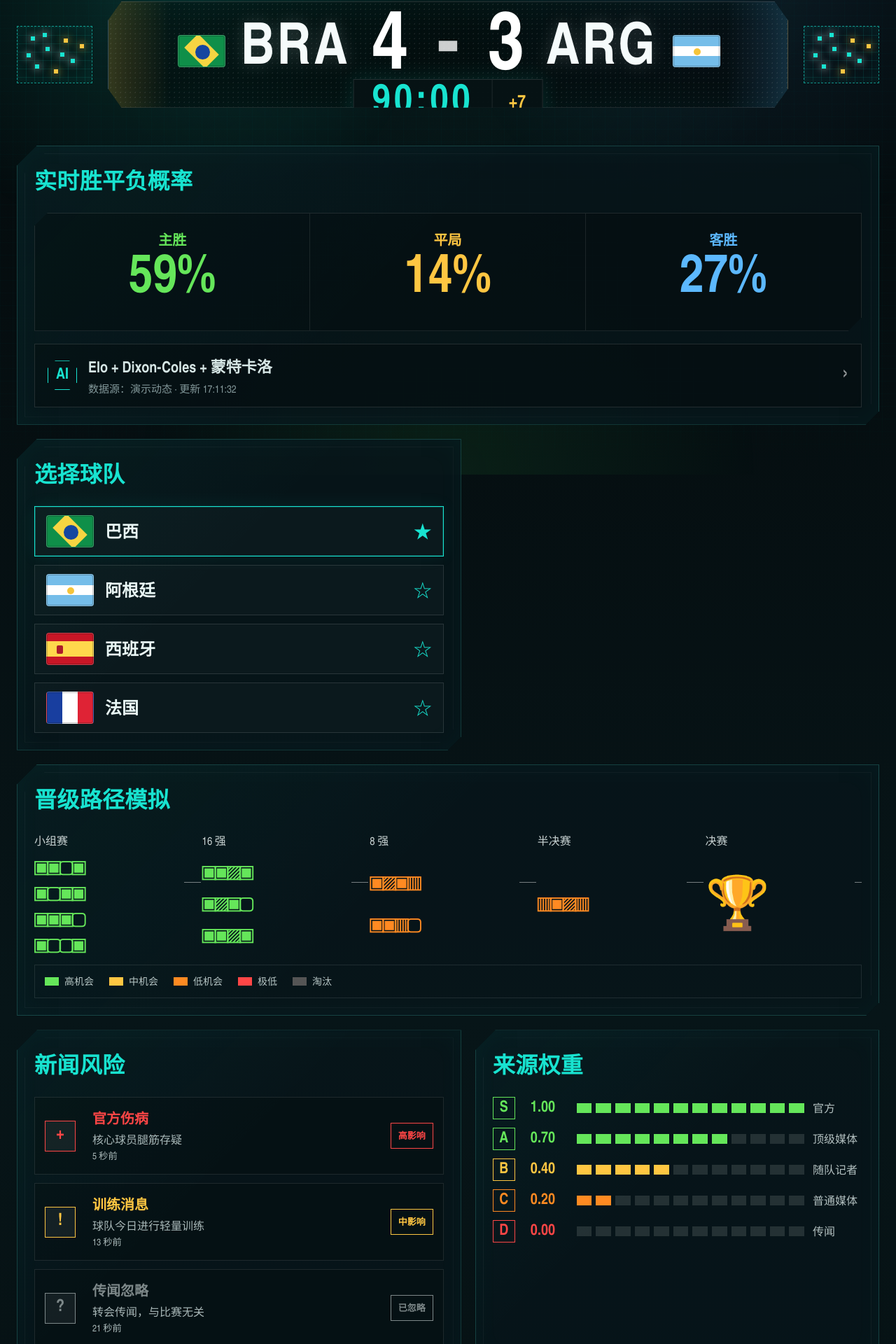
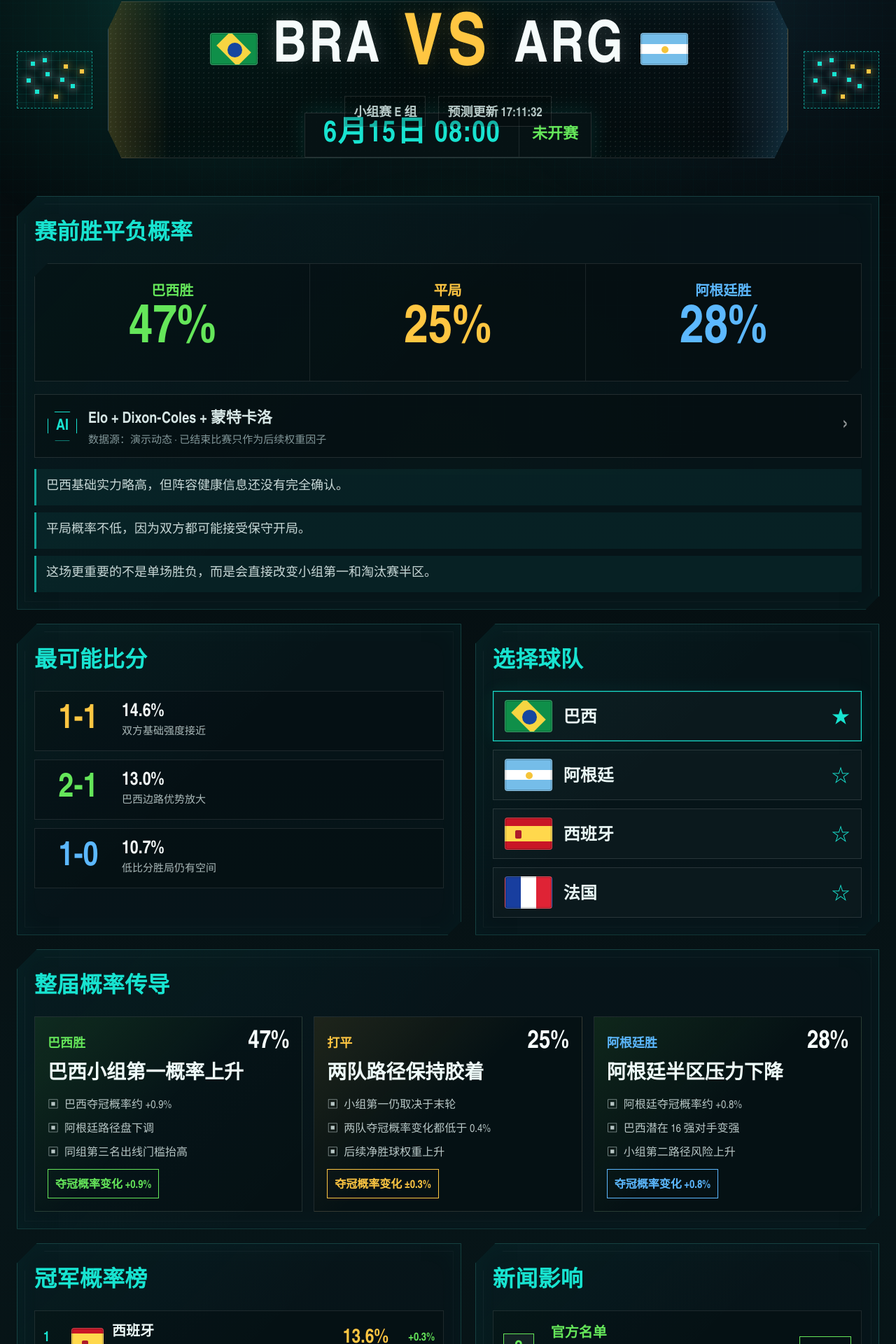
Before and after one commit to skyrim0624/world-cup-prediction-system, a React (Vite) app: page / in a window 1280 px wide. Shown: the part 122-2042 px from the top of the page at 70% size. Built offline with nearby package versions, Linux system fonts and the light colour scheme; no server answers.

Commit message:
feat: refocus forecast console on prematch predictions

```diff
--- a/src/App.tsx
+++ b/src/App.tsx
@@ -7,9 +7,14 @@ type Team = {
   key: TeamKey;
   name: string;
   code: string;
-  score?: number;
-  favorite?: boolean;
   factors: Record<string, number>;
+  tournament: {
+    champion: number;
+    final: number;
+    semifinal: number;
+    quarterfinal: number;
+    change: number;
+  };
 };
 
 type DragState = {
@@ -28,15 +33,35 @@ type NewsItem = {
   time: string;
 };
 
-type LivePrediction = {
-  scoreHome: number;
-  scoreAway: number;
-  minute: string;
-  addedTime: number;
+type ScoreOutcome = {
+  score: string;
+  probability: number;
+  note: string;
+  tone: Tone;
+};
+
+type ScenarioImpact = {
+  label: string;
+  probability: number;
+  title: string;
+  details: string[];
+  championShift: string;
+  tone: Tone;
+};
+
+type MatchPrediction = {
+  stage: string;
+  kickoff: string;
+  status: string;
+  homeTeam: TeamKey;
+  awayTeam: TeamKey;
   homeWin: number;
   draw: number;
   awayWin: number;
   updatedAt: string;
+  scoreOutcomes: ScoreOutcome[];
+  scenarioImpacts: ScenarioImpact[];
+  analysis: string[];
   newsItems: NewsItem[];
 };
 
@@ -45,28 +70,29 @@ const teams: Team[] = [
     key: "brazil",
     name: "巴西",
     code: "BRA",
-    score: 4,
-    favorite: true,
     factors: { overall: 88, attack: 90, defense: 82, goalkeeper: 85, path: 76, squad: 84 },
+    tournament: { champion: 12.8, final: 25.4, semifinal: 41.2, quarterfinal: 63.8, change: 0.7 },
   },
   {
     key: "argentina",
     name: "阿根廷",
     code: "ARG",
-    score: 3,
     factors: { overall: 86, attack: 87, defense: 81, goalkeeper: 83, path: 72, squad: 82 },
+    tournament: { champion: 10.9, final: 22.6, semifinal: 38.4, quarterfinal: 60.1, change: -0.4 },
   },
   {
     key: "spain",
     name: "西班牙",
     code: "ESP",
     factors: { overall: 91, attack: 88, defense: 86, goalkeeper: 84, path: 79, squad: 87 },
+    tournament: { champion: 13.6, final: 26.1, semifinal: 43.7, quarterfinal: 66.4, change: 0.3 },
   },
   {
     key: "france",
     name: "法国",
     code: "FRA",
     factors: { overall: 90, attack: 89, defense: 87, goalkeeper: 86, path: 74, squad: 89 },
+    tournament: { champion: 13.1, final: 25.9, semifinal: 42.5, quarterfinal: 64.9, change: -0.2 },
   },
 ];
 
@@ -89,26 +115,26 @@ const weightFactors = [
   { label: "战术克制", value: 6, note: "高压 / 低位 / 反击适配" },
   { label: "定位球门将", value: 5, note: "定位球 / 点球 / 门将" },
   { label: "旅程气候", value: 3, note: "飞行 / 时区 / 高温高原" },
-  { label: "市场舆论", value: 2, note: "赔率热度 / 媒体偏差" },
+  { label: "市场舆论", value: 2, note: "市场热度 / 媒体偏差" },
 ];
 
 const modelLayers = [
   {
     layer: "一层模型",
-    title: "底层概率引擎",
-    points: ["Elo 实力评分", "Dixon-Coles 单场比分", "50,000 次蒙特卡洛"],
-    metric: "基础概率",
+    title: "赛前概率引擎",
+    points: ["Elo 实力评分", "Dixon-Coles 比分分布", "50,000 次蒙特卡洛"],
+    metric: "单场概率",
   },
   {
     layer: "二层模型",
-    title: "事件与新闻修正",
-    points: ["赛果锁定", "伤病停赛", "来源权威等级"],
-    metric: "短期修正",
+    title: "事件与赛果修正",
+    points: ["已完赛锁定", "伤病停赛", "来源权威等级"],
+    metric: "动态权重",
   },
   {
     layer: "三层模型",
-    title: "产品解释盘面",
-    points: ["实力盘", "状态盘", "路径盘", "人员盘 / 边际盘"],
+    title: "整届路径传导",
+    points: ["小组名次", "淘汰赛路径", "晋级 / 夺冠概率"],
     metric: "用户解释",
   },
 ];
@@ -122,27 +148,64 @@ const sourceWeights = [
 ];
 
 const fallbackNewsItems: NewsItem[] = [
-  { title: "官方伤病", detail: "核心球员腿筋存疑", impact: "高影响", tone: "red", time: "1 小时前" },
-  { title: "训练消息", detail: "球队今日进行轻量训练", impact: "中影响", tone: "gold", time: "3 小时前" },
-  { title: "传闻忽略", detail: "转会传闻，与比赛无关", impact: "已忽略", tone: "muted", time: "5 小时前" },
+  { title: "官方名单", detail: "两队暂无新增停赛，核心阵容可用", impact: "可入模型", tone: "green", time: "1 小时前" },
+  { title: "训练信息", detail: "巴西边路主力单独训练，出场仍待确认", impact: "轻微修正", tone: "gold", time: "3 小时前" },
+  { title: "社媒传闻", detail: "未证实更衣室消息，不改变概率", impact: "已忽略", tone: "muted", time: "5 小时前" },
 ];
 
-function buildFallbackPrediction(tick: number): LivePrediction {
+function buildFallbackPrediction(tick: number): MatchPrediction {
   const homeDrift = [0, 1, -1, 2, 0, -2][tick % 6];
   const drawDrift = [0, -1, 1, -1, 0, 1][tick % 6];
-  const homeWin = 58 + homeDrift;
-  const draw = 15 + drawDrift;
+  const homeWin = 46 + homeDrift;
+  const draw = 26 + drawDrift;
   const awayWin = 100 - homeWin - draw;
 
   return {
-    scoreHome: 4,
-    scoreAway: 3,
-    minute: "90:00",
-    addedTime: 6 + (tick % 2),
+    stage: "小组赛 E 组",
+    kickoff: "6月15日 08:00",
+    status: "未开赛",
+    homeTeam: "brazil",
+    awayTeam: "argentina",
     homeWin,
     draw,
     awayWin,
     updatedAt: new Date().toISOString(),
+    scoreOutcomes: [
+      { score: "1-1", probability: 14.6, note: "双方基础强度接近", tone: "gold" },
+      { score: "2-1", probability: 12.8 + homeDrift * 0.2, note: "巴西边路优势放大", tone: "green" },
+      { score: "1-0", probability: 10.7, note: "低比分胜局仍有空间", tone: "blue" },
+    ],
+    scenarioImpacts: [
+      {
+        label: "巴西胜",
+        probability: homeWin,
+        title: "巴西小组第一概率上升",
+        details: ["巴西夺冠概率约 +0.9%", "阿根廷路径盘下调", "同组第三名出线门槛抬高"],
+        championShift: "+0.9%",
+        tone: "green",
+      },
+      {
+        label: "打平",
+        probability: draw,
+        title: "两队路径保持胶着",
+        details: ["小组第一仍取决于末轮", "两队夺冠概率变化都低于 0.4%", "后续净胜球权重上升"],
+        championShift: "±0.3%",
+        tone: "gold",
+      },
+      {
+        label: "阿根廷胜",
+        probability: awayWin,
+        title: "阿根廷半区压力下降",
+        details: ["阿根廷夺冠概率约 +0.8%", "巴西潜在 16 强对手变强", "小组第二路径风险上升"],
+        championShift: "+0.8%",
+        tone: "blue",
+      },
+    ],
+    analysis: [
+      "巴西基础实力略高，但阵容健康信息还没有完全确认。",
+      "平局概率不低，因为双方都可能接受保守开局。",
+      "这场更重要的不是单场胜负，而是会直接改变小组第一和淘汰赛半区。",
+    ],
     newsItems: fallbackNewsItems.map((item, index) => ({
       ...item,
       time: tick === 0 ? item.time : `${Math.max(1, tick * 5 + index * 8)} 秒前`,
@@ -156,29 +219,36 @@ function formatUpdateTime(value: string) {
   return date.toLocaleTimeString("zh-CN", { hour: "2-digit", minute: "2-digit", second: "2-digit", hour12: false });
 }
 
+function formatSignedPercent(value: number) {
+  return `${value > 0 ? "+" : ""}${value.toFixed(1)}%`;
+}
+
 function App() {
   const [selectedTeam, setSelectedTeam] = useState<TeamKey>("brazil");
   const [layoutUnlocked, setLayoutUnlocked] = useState(false);
   const [positions, setPositions] = useState<Record<string, { x: number; y: number }>>({});
-  const [liveTick, setLiveTick] = useState(0);
-  const [apiPrediction, setApiPrediction] = useState<LivePrediction | null>(null);
+  const [forecastTick, setForecastTick] = useState(0);
+  const [apiPrediction, setApiPrediction] = useState<MatchPrediction | null>(null);
   const [dataMode, setDataMode] = useState<"api" | "demo">("demo");
   const dragRef = useRef<DragState | null>(null);
   const lastTapRef = useRef(0);
 
   const selected = useMemo(() => teams.find((team) => team.key === selectedTeam) ?? teams[0], [selectedTeam]);
-  const fallbackPrediction = useMemo(() => buildFallbackPrediction(liveTick), [liveTick]);
-  const livePrediction = apiPrediction ?? fallbackPrediction;
+  const fallbackPrediction = useMemo(() => buildFallbackPrediction(forecastTick), [forecastTick]);
+  const matchPrediction = apiPrediction ?? fallbackPrediction;
+  const homeTeam = teams.find((team) => team.key === matchPrediction.homeTeam) ?? teams[0];
+  const awayTeam = teams.find((team) => team.key === matchPrediction.awayTeam) ?? teams[1];
   const dataModeLabel = dataMode === "api" ? "真实接口" : "演示动态";
+  const championBoard = [...teams].sort((left, right) => right.tournament.champion - left.tournament.champion);
 
   useEffect(() => {
     let active = true;
 
     async function loadPrediction() {
       try {
-        const response = await fetch("/api/live-prediction", { cache: "no-store" });
+        const response = await fetch("/api/match-prediction", { cache: "no-store" });
         if (!response.ok) throw new Error(`预测接口返回 ${response.status}`);
-        const data = (await response.json()) as LivePrediction;
+        const data = (await response.json()) as MatchPrediction;
         if (!active) return;
         setApiPrediction(data);
         setDataMode("api");
@@ -191,7 +261,7 @@ function App() {
 
     loadPrediction();
     const timer = window.setInterval(() => {
-      setLiveTick((value) => value + 1);
+      setForecastTick((value) => value + 1);
       loadPrediction();
     }, 5000);
 
@@ -265,23 +335,25 @@ function App() {
         </button>
       </header>
 
-      <section className="scoreboard" aria-label="比赛记分牌">
+      <section className="scoreboard" aria-label="未开赛对阵预测">
         <MiniPitch side="left" />
-        <div className="score-strip">
+        <div className="score-strip match-strip">
           <div className="score-team home-team">
-            <TeamFlag team="brazil" />
-            <span className="team-code">BRA</span>
+            <TeamFlag team={homeTeam.key} />
+            <span className="team-code">{homeTeam.code}</span>
           </div>
-          <strong className="score-value">{livePrediction.scoreHome}</strong>
-          <span className="score-separator">-</span>
-          <strong className="score-value">{livePrediction.scoreAway}</strong>
+          <strong className="versus-mark">VS</strong>
           <div className="score-team away-team">
-            <span className="team-code">ARG</span>
-            <TeamFlag team="argentina" />
+            <span className="team-code">{awayTeam.code}</span>
+            <TeamFlag team={awayTeam.key} />
           </div>
-          <div className="match-clock">
-            <span>{livePrediction.minute}</span>
-            <em>+{livePrediction.addedTime}</em>
+          <div className="match-clock forecast-clock">
+            <span>{matchPrediction.kickoff}</span>
+            <em>{matchPrediction.status}</em>
+          </div>
+          <div className="match-meta">
+            <span>{matchPrediction.stage}</span>
+            <b>预测更新 {formatUpdateTime(matchPrediction.updatedAt)}</b>
           </div>
         </div>
         <MiniPitch side="right" />
@@ -289,29 +361,56 @@ function App() {
 
       <div className="module-grid">
         <DraggablePanel
-          id="win"
+          id="match"
           className="wide"
-          title="实时胜平负概率"
-          position={positions.win}
+          title="赛前胜平负概率"
+          position={positions.match}
           layoutUnlocked={layoutUnlocked}
           onPointerDown={startDrag}
           onPointerMove={moveDrag}
           onPointerUp={endDrag}
         >
           <div className="probability-row">
-            <Probability label="主胜" value={livePrediction.homeWin} tone="green" />
-            <Probability label="平局" value={livePrediction.draw} tone="gold" />
-            <Probability label="客胜" value={livePrediction.awayWin} tone="blue" />
+            <Probability label={`${homeTeam.name}胜`} value={matchPrediction.homeWin} tone="green" />
+            <Probability label="平局" value={matchPrediction.draw} tone="gold" />
+            <Probability label={`${awayTeam.name}胜`} value={matchPrediction.awayWin} tone="blue" />
           </div>
           <div className="engine-line">
             <span className="ai-badge">AI</span>
             <span className="engine-copy">
               <strong>Elo + Dixon-Coles + 蒙特卡洛</strong>
               <small>
-                数据源：{dataModeLabel} · 更新 {formatUpdateTime(livePrediction.updatedAt)}
+                数据源：{dataModeLabel} · 已结束比赛只作为后续权重因子
               </small>
             </span>
             <span className="chevron">›</span>
+          </div>
+          <div className="analysis-list">
+            {matchPrediction.analysis.map((item) => (
+              <p key={item}>{item}</p>
+            ))}
+          </div>
+        </DraggablePanel>
+
+        <DraggablePanel
+          id="scores"
+          title="最可能比分"
+          position={positions.scores}
+          layoutUnlocked={layoutUnlocked}
+          onPointerDown={startDrag}
+          onPointerMove={moveDrag}
+          onPointerUp={endDrag}
+        >
+          <div className="score-outcome-list">
+            {matchPrediction.scoreOutcomes.map((outcome) => (
+              <article className={`score-outcome ${outcome.tone}`} key={outcome.score}>
+                <strong>{outcome.score}</strong>
+                <div>
+                  <b>{outcome.probability.toFixed(1)}%</b>
+                  <span>{outcome.note}</span>
+                </div>
+              </article>
+            ))}
           </div>
         </DraggablePanel>
 
@@ -340,21 +439,33 @@ function App() {
         </DraggablePanel>
 
         <DraggablePanel
-          id="path"
+          id="impact"
           className="wide"
-          title="晋级路径模拟"
-          position={positions.path}
+          title="整届概率传导"
+          position={positions.impact}
           layoutUnlocked={layoutUnlocked}
           onPointerDown={startDrag}
           onPointerMove={moveDrag}
           onPointerUp={endDrag}
         >
-          <PathSimulation />
+          <ScenarioImpactList scenarios={matchPrediction.scenarioImpacts} />
+        </DraggablePanel>
+
+        <DraggablePanel
+          id="champion"
+          title="冠军概率榜"
+          position={positions.champion}
+          layoutUnlocked={layoutUnlocked}
+          onPointerDown={startDrag}
+          onPointerMove={moveDrag}
+          onPointerUp={endDrag}
+        >
+          <ChampionBoard teams={championBoard} />
         </DraggablePanel>
 
         <DraggablePanel
           id="news"
-          title="新闻风险"
+          title="新闻影响"
           position={positions.news}
           layoutUnlocked={layoutUnlocked}
           onPointerDown={startDrag}
@@ -362,7 +473,7 @@ function App() {
           onPointerUp={endDrag}
         >
           <div className="news-list">
-            {livePrediction.newsItems.map((item) => (
+            {matchPrediction.newsItems.map((item) => (
               <article className={`news-item ${item.tone}`} key={item.title}>
                 <span className="news-icon">{item.tone === "red" ? "+" : item.tone === "gold" ? "!" : "?"}</span>
                 <div>
@@ -427,7 +538,7 @@ function App() {
         <DraggablePanel
           id="factors"
           className="wide"
-          title={`模型因子 · ${selected.name}`}
+          title={`五大盘面 · ${selected.name}`}
           position={positions.factors}
           layoutUnlocked={layoutUnlocked}
           onPointerDown={startDrag}
@@ -554,32 +665,45 @@ function SegmentBar({ value, tone }: { value: number; tone: string }) {
   );
 }
 
-function PathSimulation() {
-  const columns = [
-    ["小组赛", "▣▣▢▣", "▣▢▣▣", "▣▣▣▢", "▣▢▢▣"],
-    ["16 强", "▣▣▨▣", "▣▨▣▢", "▣▣▨▣"],
-    ["8 强", "▣▨▣▥", "▣▣▥▢"],
-    ["半决赛", "▥▣▨▥"],
-    ["决赛", "🏆"],
-  ];
+function ScenarioImpactList({ scenarios }: { scenarios: ScenarioImpact[] }) {
+  return (
+    <div className="scenario-grid">
+      {scenarios.map((scenario) => (
+        <article className={`scenario-card ${scenario.tone}`} key={scenario.label}>
+          <div className="scenario-head">
+            <span>{scenario.label}</span>
+            <strong>{scenario.probability}%</strong>
+          </div>
+          <h3>{scenario.title}</h3>
+          <ul>
+            {scenario.details.map((detail) => (
+              <li key={detail}>{detail}</li>
+            ))}
+          </ul>
+          <em>夺冠概率变化 {scenario.championShift}</em>
+        </article>
+      ))}
+    </div>
+  );
+}
 
+function ChampionBoard({ teams }: { teams: Team[] }) {
   return (
-    <div className="path-preview">
-      {columns.map((column) => (
-        <div className="path-column" key={column[0]}>
-          <span>{column[0]}</span>
-          {column.slice(1).map((node, index) => (
-            <b key={`${node}-${index}`}>{node}</b>
-          ))}
-        </div>
+    <div className="champion-list">
+      {teams.map((team, index) => (
+        <article className="champion-row" key={team.key}>
+          <span>{index + 1}</span>
+          <TeamFlag team={team.key} />
+          <div>
+            <strong>{team.name}</strong>
+            <small>
+              决赛 {team.tournament.final}% · 四强 {team.tournament.semifinal}%
+            </small>
+          </div>
+          <b>{team.tournament.champion}%</b>
+          <em className={team.tournament.change >= 0 ? "green" : "red"}>{formatSignedPercent(team.tournament.change)}</em>
+        </article>
       ))}
-      <div className="path-legend">
-        <span className="legend-green">高机会</span>
-        <span className="legend-gold">中机会</span>
-        <span className="legend-orange">低机会</span>
-        <span className="legend-red">极低</span>
-        <span className="legend-gray">淘汰</span>
-      </div>
     </div>
   );
 }
--- a/src/styles.css
+++ b/src/styles.css
@@ -225,6 +225,14 @@ button {
   opacity: 0.45;
 }
 
+.match-strip {
+  grid-template-columns: minmax(0, 1fr) auto minmax(0, 1fr);
+  grid-template-rows: auto auto;
+  row-gap: 18px;
+  min-height: 142px;
+  padding-bottom: 44px;
+}
+
 .score-team {
   position: relative;
   z-index: 1;
@@ -250,6 +258,17 @@ button {
   font-weight: 900;
   letter-spacing: 0.04em;
   text-shadow: 0 0 22px rgba(255, 255, 255, 0.16);
+}
+
+.versus-mark {
+  position: relative;
+  z-index: 1;
+  color: var(--gold);
+  font-size: clamp(48px, 8vw, 104px);
+  font-weight: 900;
+  letter-spacing: 0.08em;
+  line-height: 0.9;
+  text-shadow: 0 0 24px rgba(255, 198, 66, 0.18);
 }
 
 .score-value,
@@ -304,6 +323,44 @@ button {
   font-style: normal;
   font-weight: 900;
   line-height: 1;
+}
+
+.forecast-clock {
+  bottom: 0;
+  min-height: 64px;
+}
+
+.forecast-clock span {
+  min-width: 250px;
+  font-size: clamp(26px, 4vw, 42px);
+  letter-spacing: 0.03em;
+}
+
+.forecast-clock em {
+  min-width: 92px;
+  color: var(--green);
+  font-size: 22px;
+}
+
+.match-meta {
+  position: relative;
+  z-index: 1;
+  grid-column: 1 / -1;
+  display: flex;
+  justify-content: center;
+  flex-wrap: wrap;
+  gap: 10px 18px;
+  color: #b7c9c7;
+  font-size: clamp(14px, 1.8vw, 18px);
+  font-weight: 800;
+}
+
+.match-meta span,
+.match-meta b {
+  padding: 7px 12px;
+  border: 1px solid rgba(255, 255, 255, 0.12);
+  background: rgba(0, 0, 0, 0.22);
+  font-weight: 800;
 }
 
 .flag {
@@ -524,6 +581,22 @@ button {
   font-size: 34px;
 }
 
+.analysis-list {
+  display: grid;
+  gap: 10px;
+  margin-top: 16px;
+}
+
+.analysis-list p {
+  margin: 0;
+  padding: 12px 14px;
+  border-left: 3px solid rgba(24, 227, 208, 0.66);
+  background: rgba(24, 227, 208, 0.06);
+  color: #c8d8d7;
+  font-size: clamp(15px, 1.8vw, 18px);
+  line-height: 1.55;
+}
+
 .team-list {
   display: grid;
   gap: 12px;
@@ -558,6 +631,45 @@ button {
   font-size: 26px;
 }
 
+.score-outcome-list {
+  display: grid;
+  gap: 12px;
+}
+
+.score-outcome {
+  display: grid;
+  grid-template-columns: 96px 1fr;
+  gap: 14px;
+  align-items: center;
+  min-height: 86px;
+  padding: 14px;
+  border: 1px solid rgba(255, 255, 255, 0.1);
+  background: rgba(0, 0, 0, 0.18);
+}
+
+.score-outcome > strong {
+  color: currentColor;
+  font-size: clamp(34px, 5vw, 48px);
+  font-weight: 900;
+  text-align: center;
+  line-height: 1;
+}
+
+.score-outcome b {
+  display: block;
+  color: #f6fbfb;
+  font-size: 26px;
+  line-height: 1;
+}
+
+.score-outcome span {
+  display: block;
+  margin-top: 6px;
+  color: #a9b8b8;
+  font-size: 15px;
+  line-height: 1.35;
+}
+
 .path-preview {
   overflow: hidden;
 }
@@ -565,6 +677,7 @@ button {
 .path-preview,
 .layer-grid,
 .factor-grid,
+.scenario-grid,
 .weight-grid {
   display: grid;
   gap: 16px;
@@ -645,6 +758,124 @@ button {
 .legend-orange::before { background: var(--orange); }
 .legend-red::before { background: var(--red); }
 .legend-gray::before { background: #555; }
+
+.scenario-grid {
+  grid-template-columns: repeat(3, 1fr);
+}
+
+.scenario-card {
+  display: grid;
+  gap: 12px;
+  min-height: 250px;
+  padding: 18px;
+  border: 1px solid rgba(255, 255, 255, 0.11);
+  background:
+    linear-gradient(135deg, color-mix(in srgb, currentColor 10%, transparent), transparent 48%),
+    rgba(0, 0, 0, 0.18);
+}
+
+.scenario-head {
+  display: flex;
+  align-items: center;
+  justify-content: space-between;
+  gap: 12px;
+}
+
+.scenario-head span {
+  color: currentColor;
+  font-size: 18px;
+  font-weight: 900;
+}
+
+.scenario-head strong {
+  color: #f7fffe;
+  font-size: 36px;
+  line-height: 1;
+}
+
+.scenario-card h3 {
+  margin: 0;
+  color: #eefaf8;
+  font-size: clamp(21px, 2.4vw, 28px);
+  line-height: 1.18;
+}
+
+.scenario-card ul {
+  display: grid;
+  gap: 8px;
+  margin: 0;
+  padding: 0;
+  color: #b7c6c5;
+  list-style: none;
+}
+
+.scenario-card li::before {
+  content: "▣";
+  margin-right: 8px;
+  color: currentColor;
+}
+
+.scenario-card em {
+  align-self: end;
+  width: fit-content;
+  padding: 7px 10px;
+  border: 1px solid currentColor;
+  font-style: normal;
+  font-weight: 900;
+}
+
+.champion-list {
+  display: grid;
+  gap: 12px;
+}
+
+.champion-row {
+  display: grid;
+  grid-template-columns: 28px auto minmax(0, 1fr) auto auto;
+  align-items: center;
+  gap: 12px;
+  min-height: 76px;
+  padding: 12px;
+  border: 1px solid rgba(255, 255, 255, 0.1);
+  background: rgba(0, 0, 0, 0.18);
+}
+
+.champion-row > span {
+  color: var(--cyan);
+  font-size: 20px;
+  font-weight: 900;
+}
+
+.champion-row .flag {
+  width: 46px;
+  height: 31px;
+}
+
+.champion-row strong {
+  display: block;
+  color: #eefaf8;
+  font-size: 20px;
+}
+
+.champion-row small {
+  display: block;
+  margin-top: 3px;
+  color: #95a8a7;
+  font-size: 13px;
+}
+
+.champion-row b {
+  color: var(--gold);
+  font-size: 28px;
+  line-height: 1;
+}
+
+.champion-row em {
+  min-width: 54px;
+  text-align: right;
+  font-style: normal;
+  font-weight: 900;
+}
 
 .news-list,
 .source-list {
@@ -881,10 +1112,6 @@ button {
   .module-grid {
     grid-template-columns: minmax(360px, 1.1fr) minmax(360px, 1fr);
   }
-
-  .console-panel:nth-child(2) {
-    grid-row: span 2;
-  }
 }
 
 @media (max-width: 900px) {
@@ -932,6 +1159,12 @@ button {
     padding: 14px 14px 42px;
   }
 
+  .match-strip {
+    grid-template-columns: minmax(0, 1fr) auto minmax(0, 1fr);
+    min-height: 132px;
+    padding-bottom: 52px;
+  }
+
   .score-team {
     gap: 8px;
   }
@@ -969,6 +1202,21 @@ button {
     min-width: 48px;
     padding: 0 12px;
     font-size: 20px;
+  }
+
+  .forecast-clock span {
+    min-width: 180px;
+    font-size: 27px;
+  }
+
+  .forecast-clock em {
+    min-width: 74px;
+    font-size: 18px;
+  }
+
+  .match-meta {
+    gap: 8px;
+    font-size: 14px;
   }
 
   .module-grid {
@@ -1041,12 +1289,21 @@ button {
 
   .layer-grid,
   .factor-grid,
+  .scenario-grid,
   .weight-grid {
     grid-template-columns: 1fr;
   }
 
   .factor-row {
     grid-template-columns: 38px 112px 1fr 42px;
+  }
+
+  .champion-row {
+    grid-template-columns: 24px auto minmax(0, 1fr) auto;
+  }
+
+  .champion-row em {
+    grid-column: 4;
   }
 }
 
@@ -1094,8 +1351,18 @@ button {
     padding-bottom: 38px;
   }
 
+  .match-strip {
+    min-height: 118px;
+    padding: 12px 10px 50px;
+    row-gap: 14px;
+  }
+
   .team-code {
     font-size: clamp(25px, 9vw, 38px);
+  }
+
+  .versus-mark {
+    font-size: clamp(36px, 13vw, 58px);
   }
 
   .score-value,
@@ -1113,8 +1380,55 @@ button {
     height: 25px;
   }
 
+  .forecast-clock {
+    min-height: 50px;
+  }
+
+  .forecast-clock span {
+    min-width: 142px;
+    padding: 0 12px;
+    font-size: 22px;
+  }
+
+  .forecast-clock em {
+    min-width: 58px;
+    padding: 0 10px;
+    font-size: 15px;
+  }
+
+  .match-meta span,
+  .match-meta b {
+    padding: 6px 8px;
+  }
+
   .console-panel h2 {
     font-size: 24px;
+  }
+
+  .engine-line {
+    grid-template-columns: auto 1fr;
+  }
+
+  .chevron {
+    display: none;
+  }
+
+  .score-outcome {
+    grid-template-columns: 78px 1fr;
+  }
+
+  .champion-row {
+    grid-template-columns: 22px auto minmax(0, 1fr);
+  }
+
+  .champion-row b,
+  .champion-row em {
+    grid-column: 3;
+    justify-self: start;
+  }
+
+  .champion-row b {
+    margin-top: 6px;
   }
 
   .team-row span:nth-child(2) {
```
Also changed, not shown: 2 other files (tests, documents, lock files or other folders).
